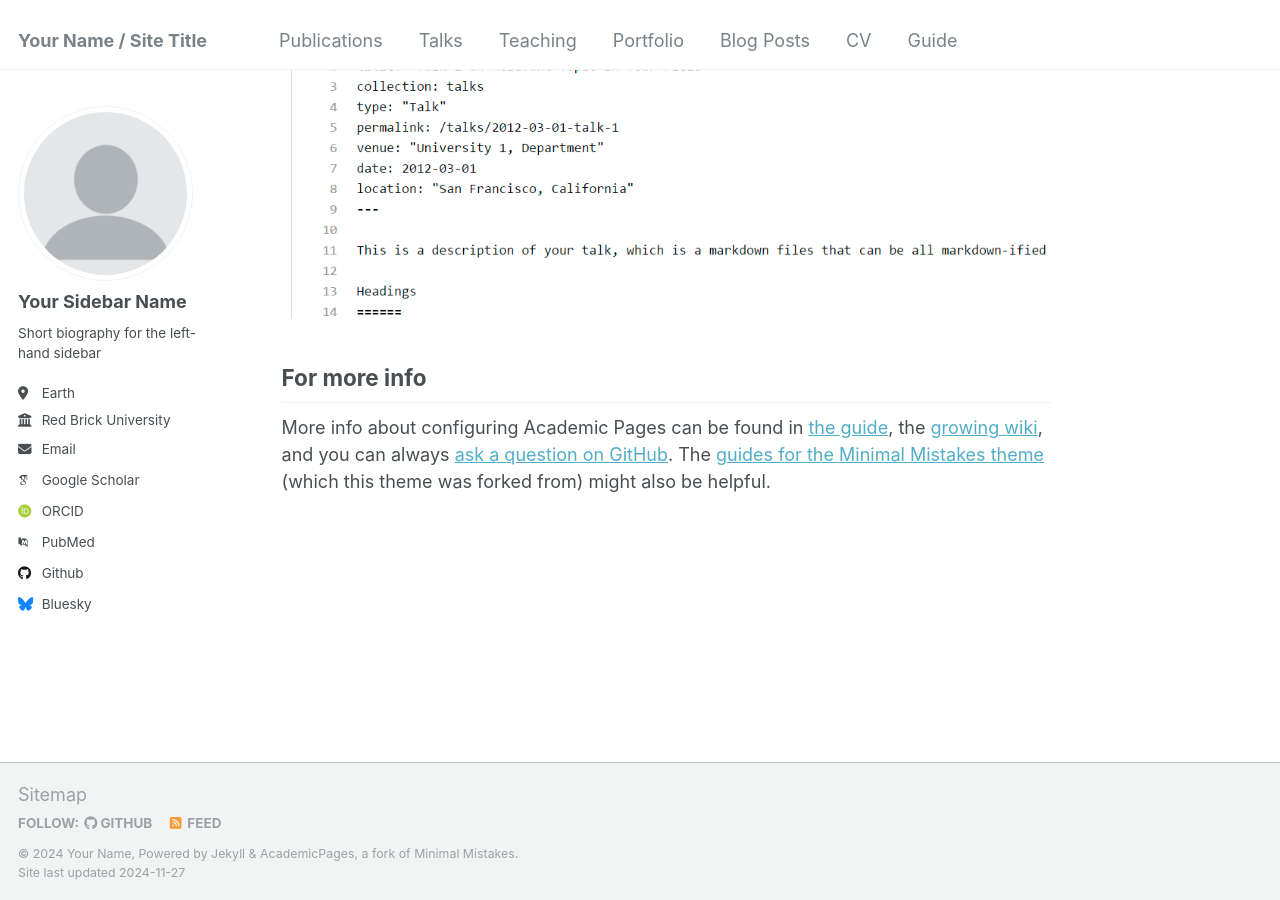
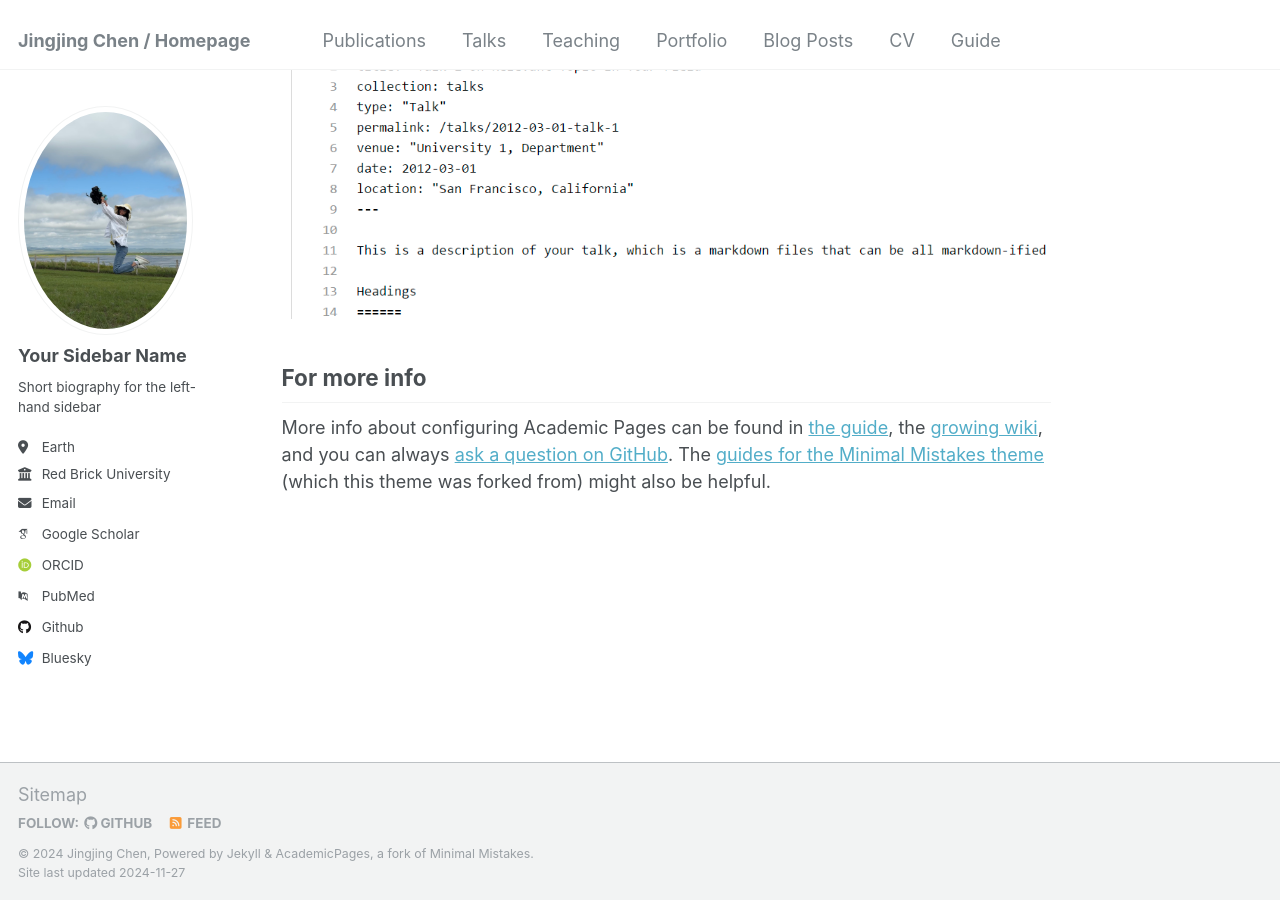
Before and after one commit to jingjing1/homepage, a Jekyll site: the page built from _pages/about.md, in a window 1280 px wide and 900 px high, scrolled down 2643 px. Built offline with Jekyll 4.4.1, drawn with Linux system fonts in a browser that asks for light colours; some web fonts are replaced.

Commit message:
Update _config.yml

```diff
--- a/_config.yml
+++ b/_config.yml
@@ -8,20 +8,20 @@
 
 # Basic Site Settings
 locale                   : "en-US"
-title                    : "Your Name / Site Title"
+title                    : "Jingjing Chen / Homepage"
 title_separator          : "-"
-name                     : &name "Your Name"
+name                     : &name "Jingjing Chen"
 description              : &description "personal description"
 url                      : https://academicpages.github.io # the base hostname & protocol for your site e.g. "https://[your GitHub username].github.io"
 baseurl                  : "" # the subpath of your site, e.g. "/blog"
-repository               : "academicpages/academicpages.github.io"
+repository               : "chenjingjing.github.io"
 
 # Site Author - The following control what appear as part of the author content on the side bar.
 #               If a field is blank the icon and link will not appear, otherwise it will be shown.
 #               Additional customization can be done by editing /_includes/author-profile.html
 author:
   # Biographic information
-  avatar           : "profile.png"
+  avatar           : "bio-photo-jingjing.jpg"
   name             : "Your Sidebar Name"
   pronouns         : # example: "she/her"
   bio              : "Short biography for the left-hand sidebar"
```
